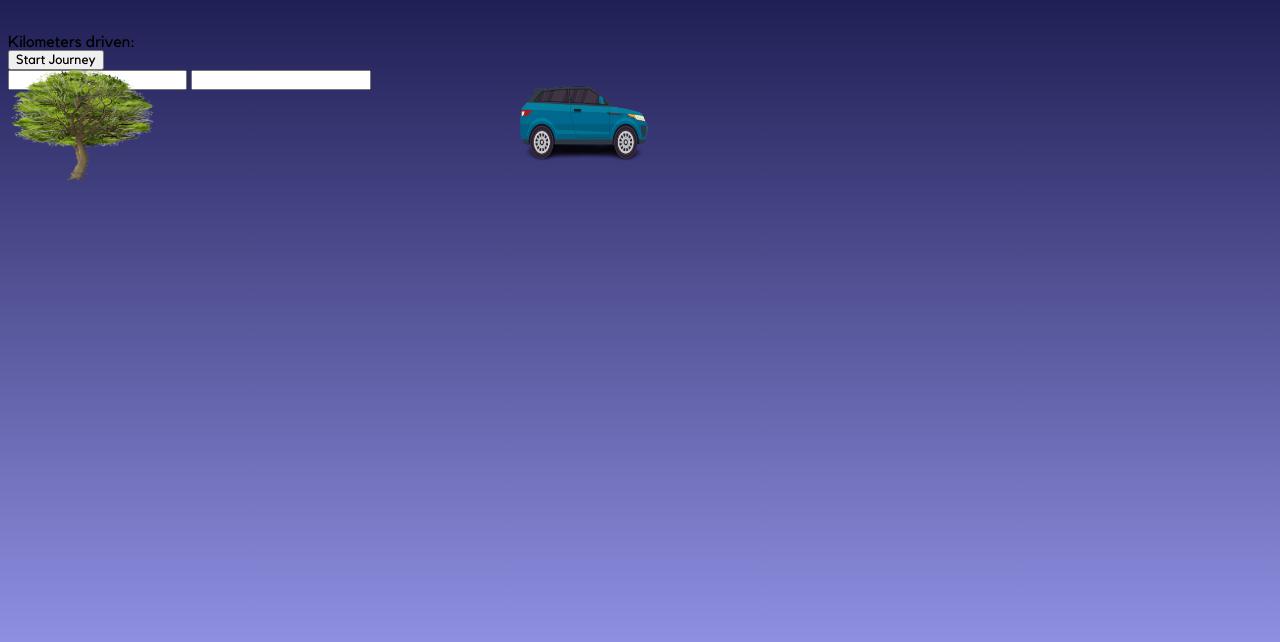
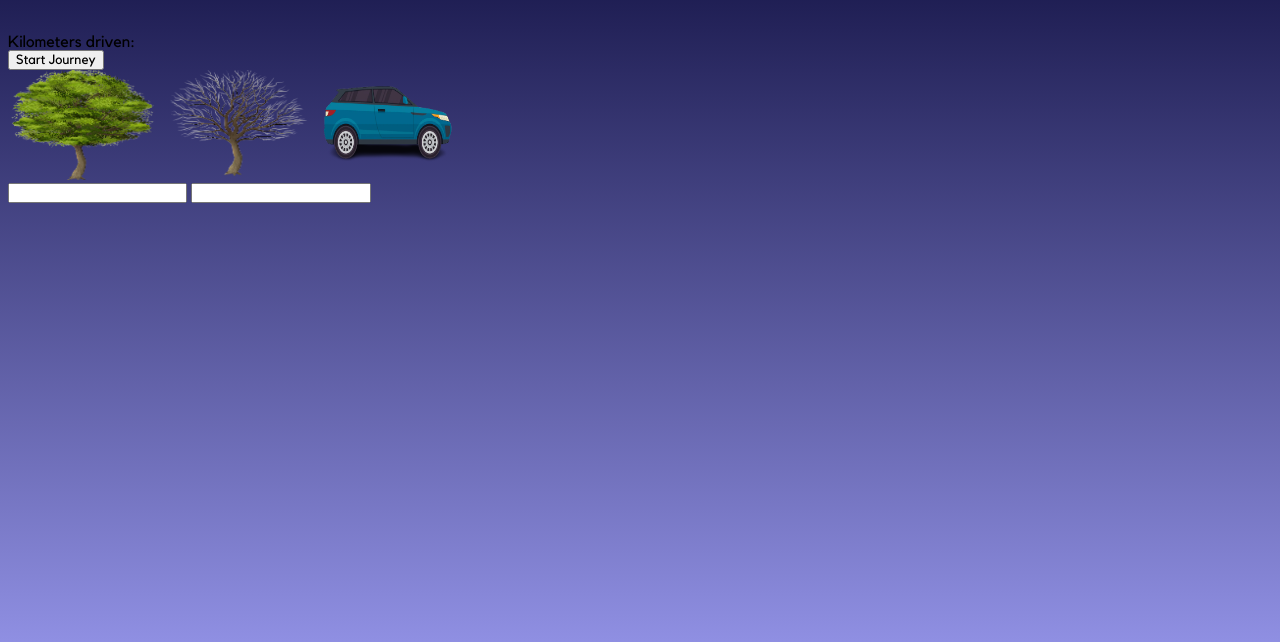
Before and after one commit to krishnacheemalapati/HackTheValleySubmission, a plain HTML site: page index.html in a window 1280 px wide. Shown: the part 142-784 px from the top of the page. Drawn offline with Linux system fonts and the light colour scheme.

Commit message:
Edited animation

```diff
--- a/App.js
+++ b/App.js
@@ -2,13 +2,15 @@ document.addEventListener("DOMContentLoaded", () => {
   var id = null;
   const car = document.getElementById("car");
   const btn = document.getElementById("journeybtn");
-  btn.onclick = moveCar();
-  function moveCar() {
+  btn.addEventListener("click", moveCar);
+});
+
+function moveCar(id) {
     var pos = 0;
     clearInterval(id);
     id = setInterval(frame, 10);
     function frame() {
-      if (pos == 9950) {
+      if (pos == 1000) {
         clearInterval(id);
       } else {
         pos++;
@@ -16,4 +18,3 @@ document.addEventListener("DOMContentLoaded", () => {
       }
     }
   }
-});
--- a/styles.css
+++ b/styles.css
@@ -41,5 +41,5 @@ html {
 }
 
 .tree{
-    position: absolute;
+    position: relative;
 }
```
